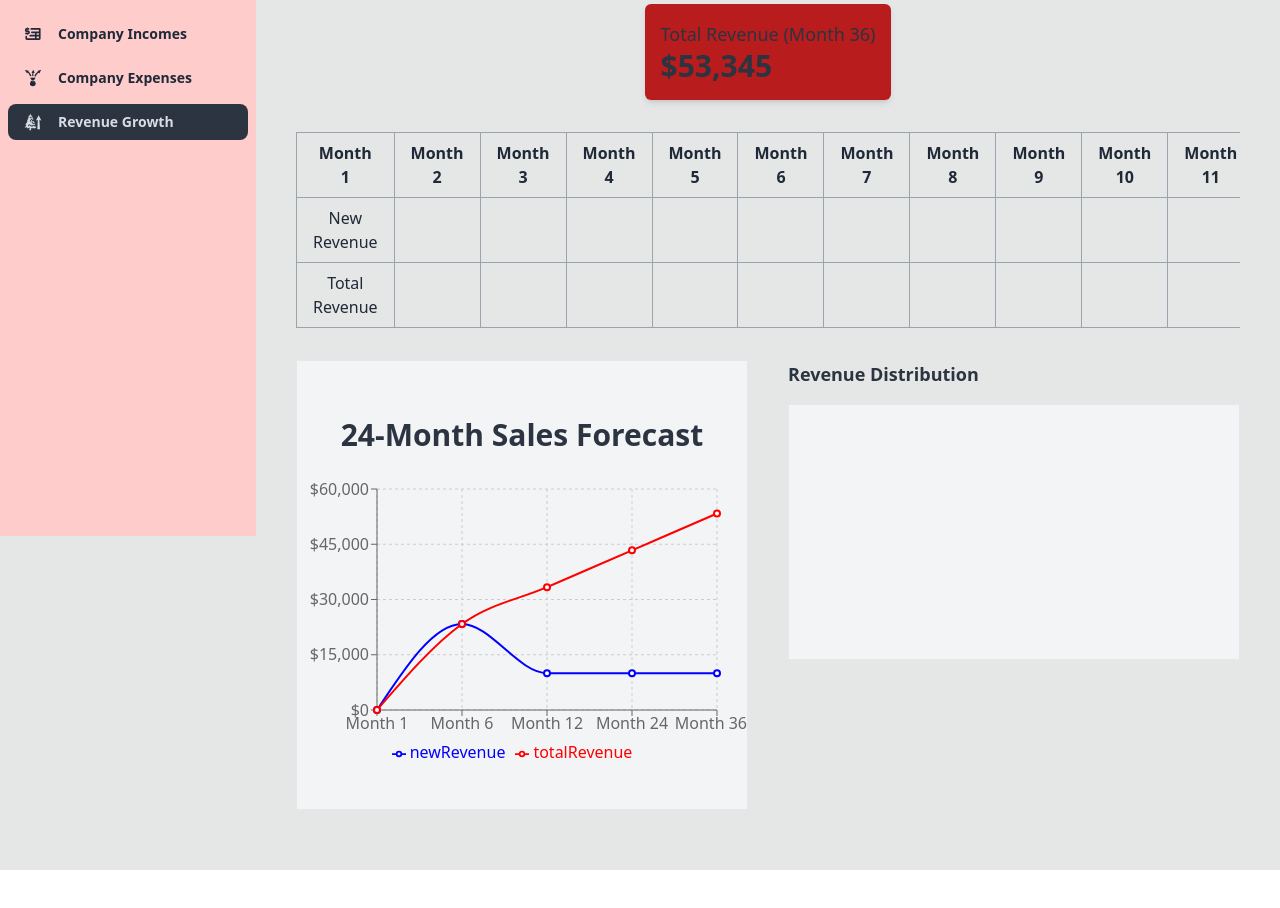
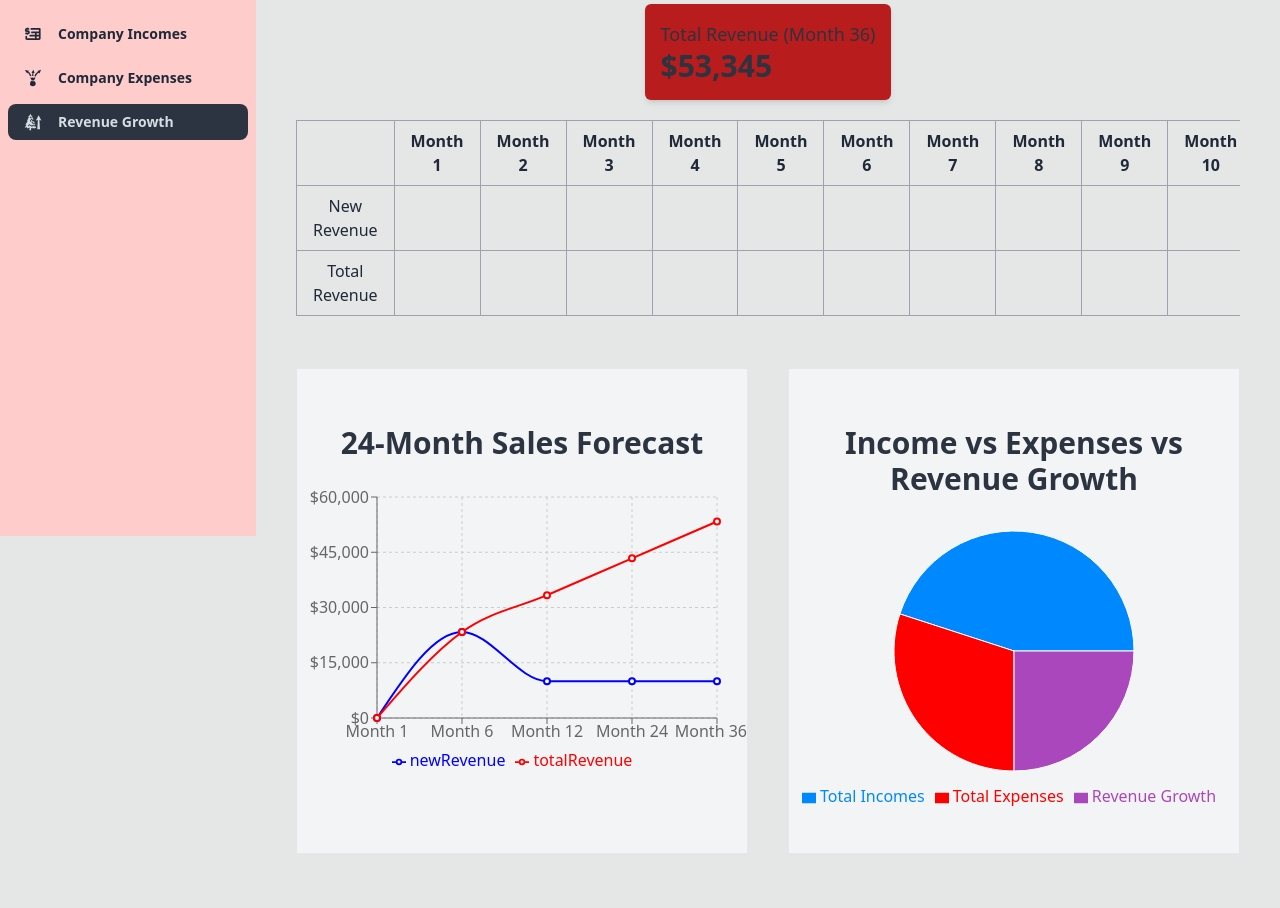
Before and after one commit to maasajal/revboost-solutions, a React (Vite) app: page /dashboard/revenue-growth in a window 1280 px wide. Shown: the part 264-1172 px from the top of the page. Before the commit the page ends 1134 px from the top, so only its background shows below. Built offline with nearby package versions, Linux system fonts and the light colour scheme.

Commit message:
Add pie chart to the Revenue growth page

```diff
--- /dev/null
+++ b/src/dashboard/RevenueGrowth/RevenueComparisonPieChart.tsx
@@ -0,0 +1,47 @@
+import React from "react";
+import {
+  PieChart,
+  Pie,
+  Cell,
+  Tooltip,
+  Legend,
+  ResponsiveContainer,
+} from "recharts";
+
+const data = [
+  { name: "Total Incomes", value: 45000 },
+  { name: "Total Expenses", value: 30000 },
+  { name: "Revenue Growth", value: 25000 },
+];
+
+// Colors for the chart segments
+const COLORS = ["#0088FE", "#FF0000", "#AA47BC"];
+
+const RevenueComparisonPieChart: React.FC = () => {
+  return (
+    <div className="chart-container">
+      <h3 className="text-center my-4">Income vs Expenses vs Revenue Growth</h3>
+      <ResponsiveContainer width="100%" height={300}>
+        <PieChart>
+          <Pie
+            data={data}
+            cx="50%"
+            cy="50%"
+            labelLine={false}
+            outerRadius={120}
+            fill="#8884d8"
+            dataKey="value"
+          >
+            {data.map((entry, index) => (
+              <Cell key={`cell-${index}`} fill={COLORS[index % COLORS.length]} />
+            ))}
+          </Pie>
+          <Tooltip />
+          <Legend />
+        </PieChart>
+      </ResponsiveContainer>
+    </div>
+  );
+};
+
+export default RevenueComparisonPieChart;
--- a/src/dashboard/RevenueGrowth/RevenueGrowth.tsx
+++ b/src/dashboard/RevenueGrowth/RevenueGrowth.tsx
@@ -1,5 +1,6 @@
 import { useState } from "react";
 import RevenueForecastChart from "./RevenueForecastChart";
+import RevenueComparisonPieChart from "./RevenueComparisonPieChart";
 
 interface RevenueData {
   month: number;
@@ -18,7 +19,7 @@ const RevenueGrowth: React.FC = () => {
   const [totalRevenue, setTotalRevenue] = useState<number[]>([]);
 
   return (
-    <div className="container mx-auto p-5">
+    <div className="container mx-auto p-5 space-y-5">
       <h1 className="text-center mb-8">COMPANY NAME</h1>
 
       <div className="flex flex-wrap justify-center gap-8 mb-8">
@@ -41,6 +42,7 @@ const RevenueGrowth: React.FC = () => {
         <table className="table-auto border-collapse border border-gray-500 text-center mb-8">
           <thead>
             <tr>
+              <th className="border border-gray-400 px-4 py-2"></th>
               <th className="border border-gray-400 px-4 py-2">Month 1</th>
               <th className="border border-gray-400 px-4 py-2">Month 2</th>
               <th className="border border-gray-400 px-4 py-2">Month 3</th>
@@ -90,7 +92,7 @@ const RevenueGrowth: React.FC = () => {
         </table>
       </div>
 
-      <div className="grid grid-cols-1 md:grid-cols-2 gap-10">
+      <div className="grid grid-cols-1 lg:grid-cols-2 gap-10">
         <div className="">
           <div className="h-full py-10 bg-gray-100 border">
             <RevenueForecastChart />
@@ -98,9 +100,8 @@ const RevenueGrowth: React.FC = () => {
         </div>
 
         <div className="">
-          <h3 className="text-lg font-bold mb-4">Revenue Distribution</h3>
-          <div className="h-64 bg-gray-100 border">
-            {/* Add chart component here */}
+          <div className="h-full py-10 bg-gray-100 border">
+            <RevenueComparisonPieChart />
           </div>
         </div>
       </div>
```
